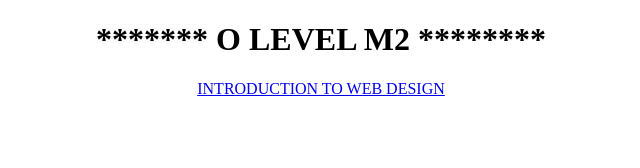
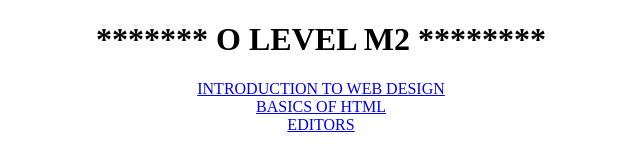
Before and after one commit to hemmishra536/mishraquiz, a plain HTML site: page index.html in a window 1280 px wide. Shown: the whole page, without its empty margins (319-959 px from the left). Drawn offline with Linux system fonts and the light colour scheme.

Commit message:
Update index.html

```diff
--- a/index.html
+++ b/index.html
@@ -15,6 +15,8 @@ h1 {text-align: center;}
 
 
      <center><a href="/INTRODUCTION TO WEB DESIGN/">INTRODUCTION TO WEB DESIGN</a></center>
+      <center><a href="/BASICS OF HTML/">BASICS OF HTML</a></center>
+      <center><a href="/EDITORS/">EDITORS</a></center>
 
 
 
```
